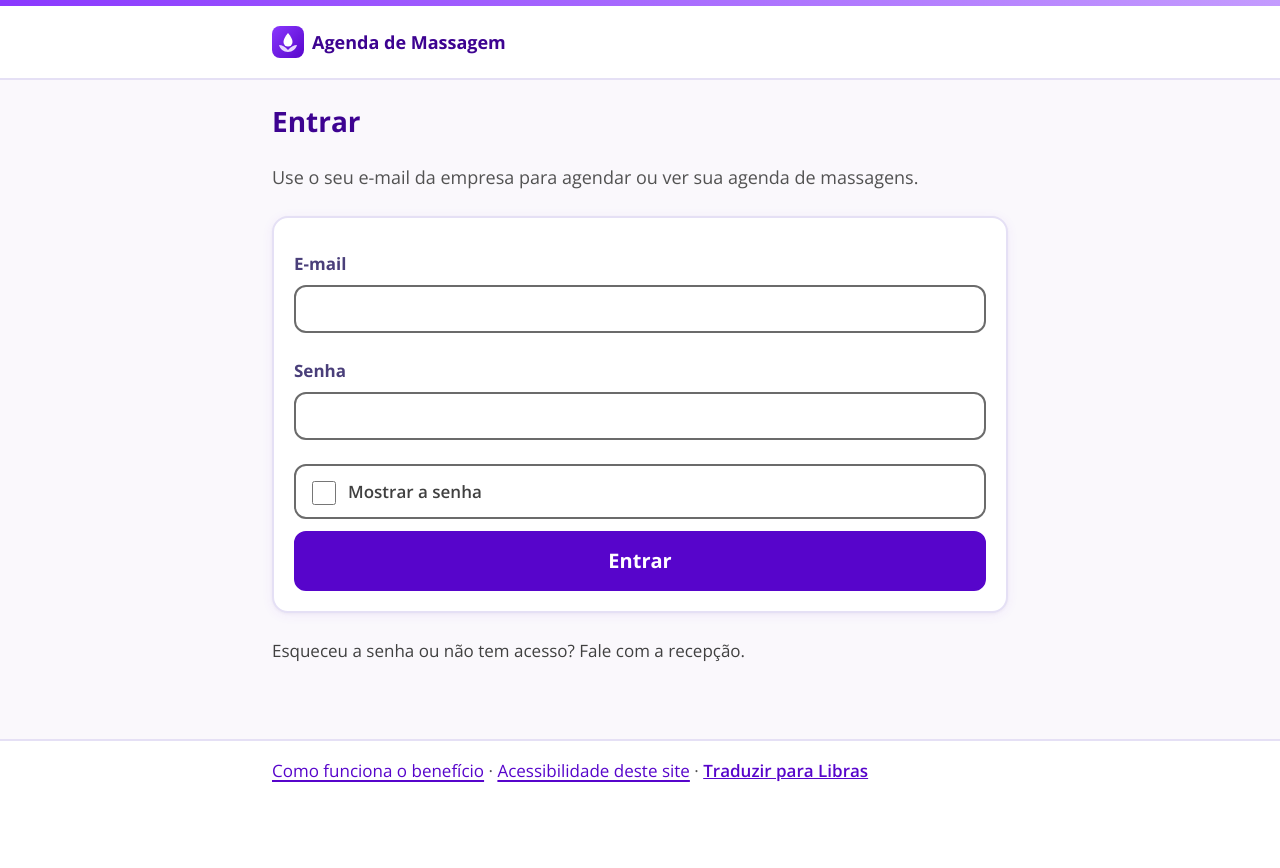
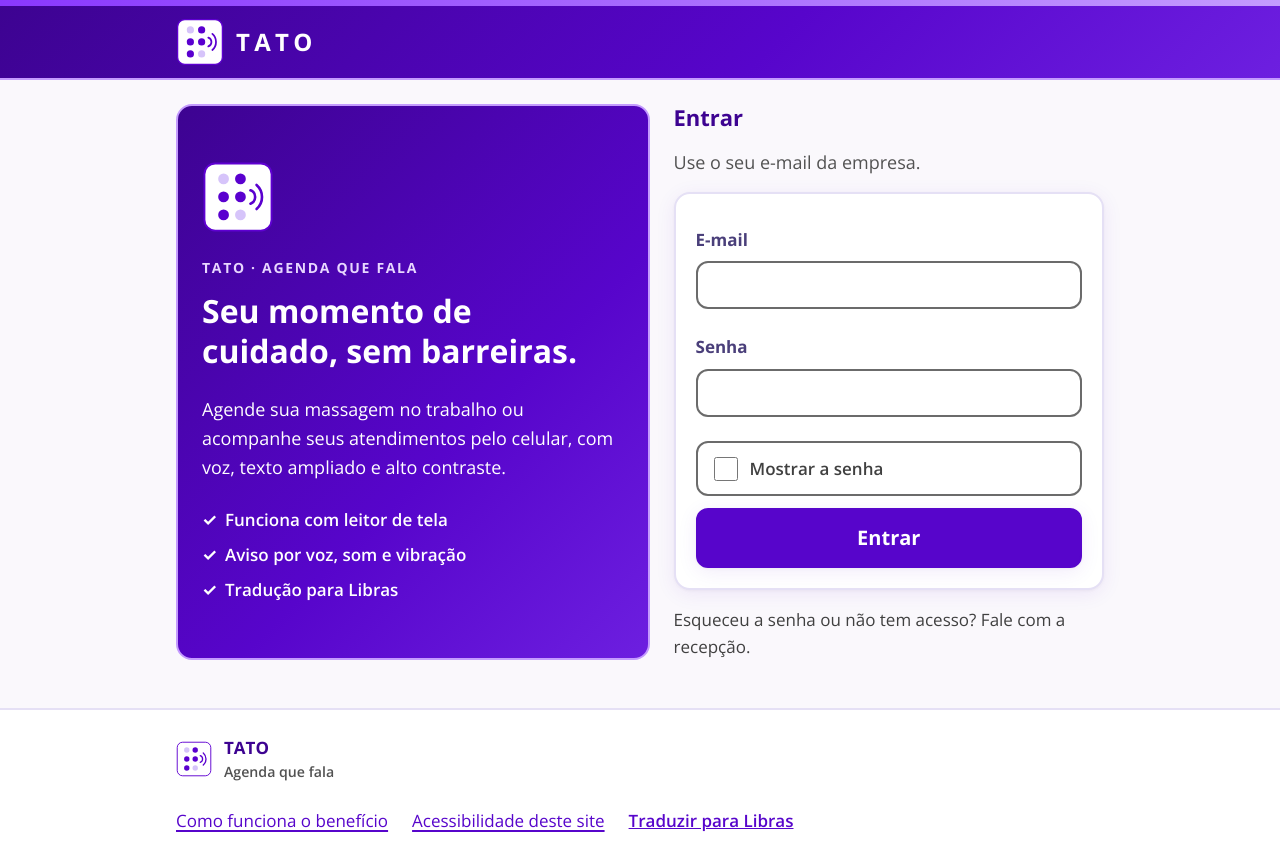
Before and after one commit to lizandralevorato/tato, a Django app: page /entrar/ in a window 1280 px wide. Before the commit the page ends 782 px from the top, so only its background shows below. Run offline with Django 5.2, Linux system fonts and the light colour scheme.

Commit message:
Renomeia o projeto para TATO e atualiza referências em arquivos de configuração, templates e estilos

```diff
--- a/config/urls.py
+++ b/config/urls.py
@@ -6,8 +6,8 @@ from apps.agenda.views import inicio
 from apps.agenda.views.paginas import como_funciona
 from apps.notificacoes.views import service_worker
 
-admin.site.site_header = "Agenda de Massagem: administração"
-admin.site.site_title = "Agenda de Massagem"
+admin.site.site_header = "TATO: administração"
+admin.site.site_title = "TATO"
 admin.site.index_title = "Cadastros"
 
 urlpatterns = [
--- a/static/css/base.css
+++ b/static/css/base.css
@@ -76,20 +76,26 @@ a:hover { text-decoration-thickness: 0.2em; }
 .faixa-marca { height: 0.375rem; background: var(--gradiente-marca); }
 html.tema-ac-escuro .faixa-marca, html.tema-ac-claro .faixa-marca { background: var(--destaque-borda); }
 
-.cabecalho { background: var(--superficie); border-bottom: 2px solid var(--borda); }
+.cabecalho { background: var(--marca-fundo); color: var(--marca-texto); border-bottom: 2px solid var(--marca-borda); }
 .cabecalho__interno, .principal, .rodape__interno {
   width: 100%; max-width: var(--largura-conteudo); margin-inline: auto; padding-inline: var(--espaco-4);
 }
 .cabecalho__interno {
-  display: flex; flex-wrap: wrap; align-items: center; gap: var(--espaco-2) var(--espaco-4);
+  display: flex; flex-wrap: wrap; align-items: center; gap: var(--espaco-2) var(--espaco-6);
   padding-block: var(--espaco-3);
 }
+
+/* Marca TATO: o texto é real (escala com o zoom e é lido por leitores de tela). */
 .marca {
-  display: inline-flex; align-items: center; gap: var(--espaco-2);
-  font-weight: 700; font-size: 1.125rem; color: var(--titulo); text-decoration: none;
-  min-height: var(--alvo-minimo);
+  display: inline-flex; align-items: center; gap: var(--espaco-3);
+  color: var(--marca-texto); text-decoration: none; min-height: var(--alvo-minimo);
 }
-.marca__icone { width: 2rem; height: 2rem; flex: none; }
+.marca:hover .marca__nome { text-decoration: underline; text-decoration-thickness: 0.1em; }
+.marca__icone { width: 3rem; height: 3rem; flex: none; }
+.marca__nome { font-size: 1.5rem; font-weight: 700; letter-spacing: 0.18em; }
+.cabecalho :focus-visible {
+  outline-color: var(--marca-foco); box-shadow: 0 0 0 0.5rem var(--marca-foco-halo);
+}
 
 /* Navegação sempre visível (sem menu "hambúrguer" escondido). */
 .navegacao { flex: 1 1 100%; }
@@ -98,12 +104,13 @@ html.tema-ac-escuro .faixa-marca, html.tema-ac-claro .faixa-marca { background:
   display: inline-flex; align-items: center; min-height: var(--alvo-minimo);
   padding: var(--espaco-2) var(--espaco-4); border-radius: var(--raio-total);
   border: 2px solid transparent; background: none; font-weight: 600;
-  color: var(--link); text-decoration: none;
+  color: var(--marca-texto); text-decoration: none;
 }
-.navegacao a:hover, .navegacao button:hover { border-color: var(--borda-campo); }
+.navegacao a:hover, .navegacao button:hover { border-color: var(--marca-borda); }
 .navegacao a[aria-current="page"] {
-  background: var(--selecionado-fundo); color: var(--selecionado-texto); border-color: var(--destaque-borda);
+  background: var(--marca-selecao-fundo); color: var(--marca-selecao-texto); border-color: var(--marca-selecao-fundo);
 }
+.navegacao .contador { background: var(--marca-selecao-fundo); color: var(--marca-selecao-texto); }
 .navegacao form { display: inline; }
 @media (min-width: 48rem) { .navegacao { flex: 1 1 auto; } .navegacao ul { justify-content: flex-end; } }
 
@@ -112,7 +119,12 @@ html.tema-ac-escuro .faixa-marca, html.tema-ac-claro .faixa-marca { background:
 .principal > * + * { margin-top: var(--espaco-6); }
 
 .rodape { border-top: 2px solid var(--borda); background: var(--superficie); }
-.rodape__interno { padding-block: var(--espaco-4); color: var(--texto-suave); }
+.rodape__interno { padding-block: var(--espaco-6); color: var(--texto-suave); display: grid; gap: var(--espaco-3); }
+.rodape__marca { display: flex; align-items: center; gap: var(--espaco-3); color: var(--titulo); font-weight: 700; }
+.rodape__marca img { width: 2.25rem; height: 2.25rem; }
+.rodape__marca small { display: block; font-weight: 600; color: var(--texto-suave); }
+.rodape__links { display: flex; flex-wrap: wrap; align-items: center; gap: var(--espaco-2) var(--espaco-6); max-width: none; margin: 0; }
+.rodape__links > * { min-height: var(--alvo-minimo); display: inline-flex; align-items: center; }
 
 /* Movimento */
 @media (prefers-reduced-motion: no-preference) {
--- a/static/css/componentes.css
+++ b/static/css/componentes.css
@@ -183,3 +183,32 @@ thead th { color: var(--rotulo); background: var(--superficie-alt); }
 dl { display: grid; grid-template-columns: max-content 1fr; gap: var(--espaco-1) var(--espaco-4); }
 dt { font-weight: 700; color: var(--rotulo); }
 dd { margin: 0; }
+
+/* ---- Identidade TATO: hero, cartões e botões mais marcantes ---- */
+.heroi {
+  display: grid; gap: var(--espaco-3); align-content: center;
+  padding: var(--espaco-8) var(--espaco-6);
+  background: var(--marca-fundo); color: var(--marca-texto);
+  border: 2px solid var(--marca-borda); border-radius: var(--raio-g);
+}
+.heroi h1 { color: var(--marca-texto); font-size: 2rem; }
+.heroi__logo { width: 4.5rem; height: 4.5rem; }
+.heroi__selo { font-weight: 700; letter-spacing: 0.12em; text-transform: uppercase; font-size: 0.875rem; color: var(--marca-texto-suave); }
+.heroi__texto { font-size: 1.125rem; }
+.heroi__lista { list-style: none; padding: 0; display: grid; gap: var(--espaco-2); font-weight: 600; }
+.heroi__lista li::before { content: "✓"; margin-right: var(--espaco-2); font-weight: 700; }
+
+.entrada { display: grid; gap: var(--espaco-6); }
+.entrada__form > * + * { margin-top: var(--espaco-4); }
+@media (min-width: 52rem) {
+  html:not(.modo-simplificado):not(.texto-200):not(.texto-250) .entrada { grid-template-columns: 1.1fr 1fr; align-items: stretch; }
+}
+
+.principal > h1:first-child { padding-bottom: var(--espaco-3); border-bottom: 0.25rem solid var(--destaque-borda); width: fit-content; max-width: 100%; }
+.cartao { border-radius: var(--raio-g); }
+.cartao--destaque { border-left-width: 0.5rem; }
+.botao { border-radius: var(--raio-total); box-shadow: var(--sombra); }
+.botao--grande { border-radius: var(--raio-m); }
+.agenda__item, .lista-dias a, .opcao { border-radius: var(--raio-m); }
+.agenda__item { box-shadow: var(--sombra); }
+.indicador__valor { color: var(--primaria); }
--- a/static/css/tokens.css
+++ b/static/css/tokens.css
@@ -44,6 +44,16 @@
   --foco-halo:        #FFFFFF;
   --destaque-borda:   #8A38FE;
 
+  /* Cabeçalho e faixas de marca (roxo profundo com texto branco: 12:1) */
+  --marca-fundo:      linear-gradient(135deg, #3D0391 0%, #5705CB 60%, #6D1FE0 100%);
+  --marca-texto:      #FFFFFF;
+  --marca-texto-suave:#E8D7FF;
+  --marca-borda:      #C49BFE;
+  --marca-selecao-fundo: #FFFFFF;
+  --marca-selecao-texto: #3D0391;
+  --marca-foco:       #FFFFFF;
+  --marca-foco-halo:  #3D0391;
+
   --sucesso-texto: #004C00;  --sucesso-fundo: #EBFFF5;  --sucesso-borda: #009933;
   --erro-texto:    #9A0040;  --erro-fundo:    #FFF0F5;  --erro-borda:    #CC0055;
   --aviso-texto:   #6B3E00;  --aviso-fundo:   #FFF6E5;  --aviso-borda:   #A35F00;
@@ -55,18 +65,19 @@
   --espaco-5: 1.25rem; --espaco-6: 1.5rem;  --espaco-8: 2rem;    --espaco-12: 3rem;
   --raio-p: 0.375rem;  --raio-m: 0.75rem;   --raio-g: 1rem;      --raio-total: 9999px;
   --alvo-minimo: 3rem; /* 48px: acima dos 44px do WCAG 2.5.5 (AAA) */
-  --largura-conteudo: 48rem;
+  --largura-conteudo: 60rem;
   --altura-linha: 1.6;
   --espaco-letras: normal;
   --espaco-palavras: normal;
   --fonte-base: "Open Sans", system-ui, -apple-system, "Segoe UI", Roboto, sans-serif;
-  --sombra: 0 2px 12px rgb(124 58 237 / 0.07), 0 1px 3px rgb(0 0 0 / 0.04);
+  --sombra: 0 4px 20px rgb(87 5 203 / 0.08), 0 1px 3px rgb(0 0 0 / 0.04);
   --transicao: 180ms cubic-bezier(0.16, 1, 0.3, 1);
   color-scheme: light;
 }
 
 /* Tema escuro (base: dark theme do DT-WBS) */
 html.tema-escuro {
+  --marca-fundo: linear-gradient(135deg, #1F0148 0%, #3D0391 100%);
   --fundo: #2B2B2B; --superficie: #333333; --superficie-alt: #3A3A3A;
   --texto: #E2E2E2; --texto-suave: #C8C8C8; --rotulo: #D9C2FF; --titulo: #E8D7FF;
   --borda: #4A4A4A; --borda-campo: #8C8C8C; --link: #D9C2FF;
@@ -82,6 +93,7 @@ html.tema-escuro {
 }
 @media (prefers-color-scheme: dark) {
   html.tema-sistema {
+    --marca-fundo: linear-gradient(135deg, #1F0148 0%, #3D0391 100%);
     --fundo: #2B2B2B; --superficie: #333333; --superficie-alt: #3A3A3A;
     --texto: #E2E2E2; --texto-suave: #C8C8C8; --rotulo: #D9C2FF; --titulo: #E8D7FF;
     --borda: #4A4A4A; --borda-campo: #8C8C8C; --link: #D9C2FF;
@@ -99,6 +111,9 @@ html.tema-escuro {
 
 /* Alto contraste escuro: amarelo/branco sobre preto */
 html.tema-ac-escuro {
+  --marca-fundo: #000000; --marca-texto: #FFFFFF; --marca-texto-suave: #FFFFFF;
+  --marca-borda: #FFFFFF; --marca-selecao-fundo: #FFD60A; --marca-selecao-texto: #000000;
+  --marca-foco: #FFD60A; --marca-foco-halo: #000000;
   --fundo: #000000; --superficie: #000000; --superficie-alt: #000000;
   --texto: #FFFFFF; --texto-suave: #FFFFFF; --rotulo: #FFD60A; --titulo: #FFD60A;
   --borda: #FFFFFF; --borda-campo: #FFFFFF; --link: #FFD60A;
@@ -115,6 +130,9 @@ html.tema-ac-escuro {
 
 /* Alto contraste claro: preto sobre branco */
 html.tema-ac-claro {
+  --marca-fundo: #FFFFFF; --marca-texto: #000000; --marca-texto-suave: #000000;
+  --marca-borda: #000000; --marca-selecao-fundo: #3D0391; --marca-selecao-texto: #FFFFFF;
+  --marca-foco: #000000; --marca-foco-halo: #FFD60A;
   --fundo: #FFFFFF; --superficie: #FFFFFF; --superficie-alt: #FFFFFF;
   --texto: #000000; --texto-suave: #000000; --rotulo: #000000; --titulo: #3D0391;
   --borda: #000000; --borda-campo: #000000; --link: #3D0391;
--- a/templates/acessibilidade.html
+++ b/templates/acessibilidade.html
@@ -1,6 +1,6 @@
 {% extends "base.html" %}
 {% block titulo %}Acessibilidade deste site{% endblock %}
-{% block descricao %}Declaração de acessibilidade da Agenda de Massagem: WCAG 2.2, leitores de tela, texto ampliado, alto contraste e Libras.{% endblock %}
+{% block descricao %}Declaração de acessibilidade do TATO: WCAG 2.2, leitores de tela, texto ampliado, alto contraste e Libras.{% endblock %}
 {% block conteudo %}
 <h1>Acessibilidade deste site</h1>
 <p class="introducao">
--- a/templates/base.html
+++ b/templates/base.html
@@ -12,13 +12,13 @@
   <meta name="viewport" content="width=device-width, initial-scale=1">
   <meta name="color-scheme" content="light dark">
   <meta name="theme-color" content="#5705CB">
-  <title>{% block titulo %}{% endblock %} | Agenda de Massagem</title>
-  <meta name="description" content="{% block descricao %}Agende sua massagem no trabalho e acompanhe a agenda pelo celular, com leitor de tela, texto ampliado e alto contraste.{% endblock %}">
+  <title>{% block titulo %}{% endblock %} | TATO</title>
+  <meta name="description" content="{% block descricao %}TATO, a agenda que fala: agende sua massagem no trabalho e acompanhe a agenda pelo celular, com leitor de tela, texto ampliado e alto contraste.{% endblock %}">
   <link rel="manifest" href="{% static 'manifest.webmanifest' %}">
   <link rel="icon" href="{% static 'img/icone.svg' %}" type="image/svg+xml">
   <link rel="apple-touch-icon" href="{% static 'img/icone-180.png' %}">
   <meta name="apple-mobile-web-app-capable" content="yes">
-  <meta name="apple-mobile-web-app-title" content="Massagem">
+  <meta name="apple-mobile-web-app-title" content="TATO">
   <meta name="csrf-token" content="{{ csrf_token }}">
   <link rel="preconnect" href="https://fonts.googleapis.com">
   <link rel="preconnect" href="https://fonts.gstatic.com" crossorigin>
@@ -37,9 +37,9 @@
   <div class="faixa-marca" aria-hidden="true"></div>
   <header class="cabecalho">
     <div class="cabecalho__interno">
-      <a class="marca" href="{% url 'inicio' %}">
-        <img class="marca__icone" src="{% static 'img/icone.svg' %}" alt="">
-        Agenda de Massagem
+      <a class="marca" href="{% url 'inicio' %}" aria-label="TATO, página inicial">
+        <img class="marca__icone" src="{% static 'img/marca-icone.svg' %}" alt="">
+        <span class="marca__nome" aria-hidden="true">TATO</span>
       </a>
       {% if user.is_authenticated %}
         {% with nome_url=request.resolver_match.view_name %}
@@ -82,9 +82,13 @@
 
   <footer class="rodape">
     <div class="rodape__interno">
-      <p>
-        <a href="{% url 'como_funciona' %}">Como funciona o benefício</a> ·
-        <a href="{% url 'acessibilidade' %}">Acessibilidade deste site</a> ·
+      <div class="rodape__marca">
+        <img src="{% static 'img/icone.svg' %}" alt="">
+        <span>TATO<small>Agenda que fala</small></span>
+      </div>
+      <p class="rodape__links">
+        <a href="{% url 'como_funciona' %}">Como funciona o benefício</a>
+        <a href="{% url 'acessibilidade' %}">Acessibilidade deste site</a>
         <button type="button" class="botao-link" data-abrir-libras hidden>Traduzir para Libras</button>
       </p>
       {% if user.is_authenticated %}<p>Conectado como {{ user.nome }}</p>{% endif %}
--- a/templates/contas/entrar.html
+++ b/templates/contas/entrar.html
@@ -1,9 +1,24 @@
 {% extends "base.html" %}
+{% load static %}
 {% block titulo %}Entrar{% endblock %}
 {% block descricao %}Entre com o e-mail da empresa para agendar sua massagem ou ver sua agenda de atendimentos.{% endblock %}
 {% block conteudo %}
-<h1>Entrar</h1>
-<p class="introducao">Use o seu e-mail da empresa para agendar ou ver sua agenda de massagens.</p>
+<div class="entrada">
+  <section class="heroi" aria-labelledby="heroi-titulo">
+    <img class="heroi__logo" src="{% static 'img/marca-icone.svg' %}" alt="">
+    <p class="heroi__selo">TATO · Agenda que fala</p>
+    <h1 id="heroi-titulo">Seu momento de cuidado, sem barreiras.</h1>
+    <p class="heroi__texto">Agende sua massagem no trabalho ou acompanhe seus atendimentos pelo celular, com voz, texto ampliado e alto contraste.</p>
+    <ul class="heroi__lista">
+      <li>Funciona com leitor de tela</li>
+      <li>Aviso por voz, som e vibração</li>
+      <li>Tradução para Libras</li>
+    </ul>
+  </section>
+
+  <section class="entrada__form" aria-labelledby="entrar-titulo">
+    <h2 id="entrar-titulo">Entrar</h2>
+    <p class="introducao">Use o seu e-mail da empresa.</p>
 
     {% include "componentes/resumo_erros.html" %}
 
@@ -24,4 +39,6 @@
     </form>
 
     <p>Esqueceu a senha ou não tem acesso? Fale com a recepção.</p>
+  </section>
+</div>
 {% endblock %}
--- a/templates/notificacoes/offline.html
+++ b/templates/notificacoes/offline.html
@@ -5,7 +5,7 @@
   <meta charset="utf-8">
   <meta name="viewport" content="width=device-width, initial-scale=1">
   <meta name="color-scheme" content="light dark">
-  <title>Sem conexão | Agenda de Massagem</title>
+  <title>Sem conexão | TATO</title>
   <meta name="description" content="Sem conexão com a internet. Confira o Wi-Fi ou os dados móveis e tente de novo.">
   <link rel="stylesheet" href="{% static 'css/tokens.css' %}">
   <link rel="stylesheet" href="{% static 'css/base.css' %}">
--- a/templates/notificacoes/sw.js
+++ b/templates/notificacoes/sw.js
@@ -1,5 +1,5 @@
 {% load static %}/*
- * Service worker da Agenda de Massagem (versão {{ versao }}).
+ * Service worker do TATO (versão {{ versao }}).
  *
  *  - Recebe as notificações (Web Push) e mostra com texto completo, vibração e
  *    botões "Fazer check-in / Não vou" nos lembretes. TalkBack e VoiceOver leem a notificação.
@@ -50,7 +50,7 @@ self.addEventListener("fetch", (evento) => {
 self.addEventListener("push", (evento) => {
   let dados = {};
   try { dados = evento.data ? evento.data.json() : {}; } catch (e) { dados = { corpo: evento.data && evento.data.text() }; }
-  const titulo = dados.titulo || "Agenda de Massagem";
+  const titulo = dados.titulo || "TATO";
 
   evento.waitUntil(
     self.clients.matchAll({ type: "window", includeUncontrolled: true }).then((janelas) => {
```
Also changed, not shown: README.md, static/img/emblema-96.png, static/img/icone-180.png, static/img/icone-192.png, static/img/icone-512.png, static/img/icone-maskable-512.png, static/img/icone.svg, static/img/marca-icone.svg (added), static/manifest.webmanifest. Lines whose indentation alone changed are shown as unchanged.
